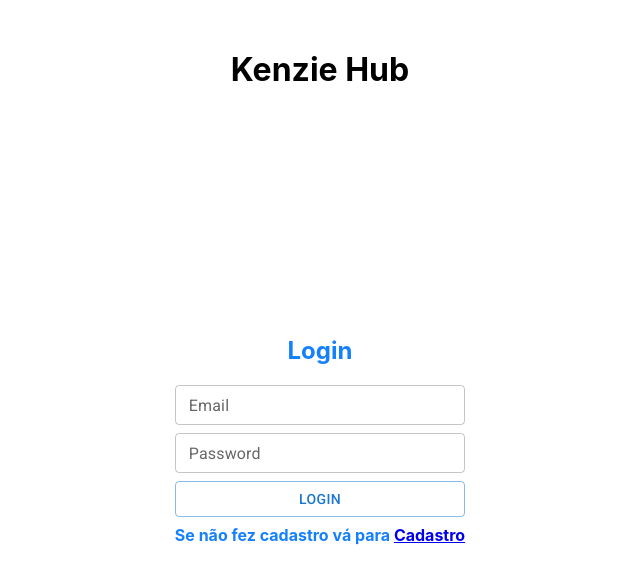
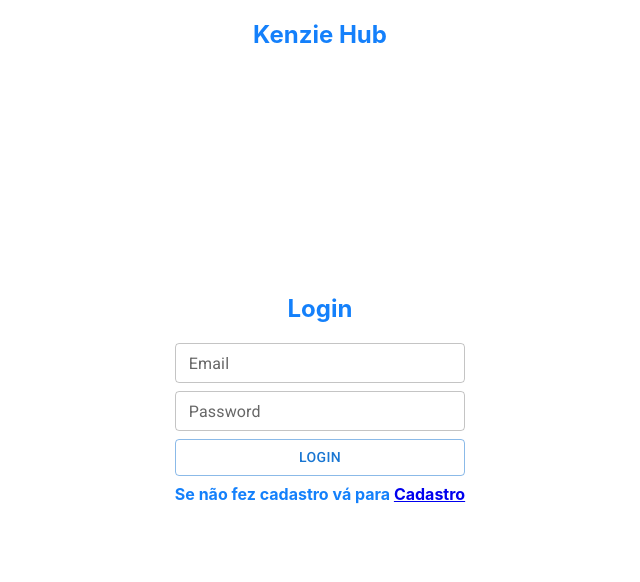
Before and after one commit to Kenzie-Academy-Brasil-Developers/react-entrega-s2-kenzie-hub-rafaelgsousa, a React (Create React App) app in the folder kenziehub/: page /login in a window 1280 px wide. Shown: the top 582 px of the page, without its empty margins (320-960 px from the left). Built offline with nearby package versions, Linux system fonts and the light colour scheme.

Commit message:
:feat: Criaçao de condiçao para acesso ao dashboard

```diff
--- a/kenziehub/src/App.css
+++ b/kenziehub/src/App.css
@@ -8,7 +8,7 @@
   background-color: white;
 }
 
-h1 {
+h2 {
   text-align: center;
-  margin-top: 50px;
+  margin-top: 20px;
 }
--- a/kenziehub/src/App.js
+++ b/kenziehub/src/App.js
@@ -4,7 +4,7 @@ import Rootes from './Rootes';
 function App() {
   return (
     <>
-      <h1>Kenzie Hub</h1>
+      <h2>Kenzie Hub</h2>
         <div className="App">
           <Rootes/>
         </div>
--- a/kenziehub/src/Pages/Login/index.jsx
+++ b/kenziehub/src/Pages/Login/index.jsx
@@ -1,16 +1,60 @@
 import {Stack, TextField, Button} from "@material-ui/core"
-import {Link} from "react-router-dom"
+import {Link,useHistory} from "react-router-dom"
 import "./style.css"
+import {useForm} from "react-hook-form"
+import {yupResolver} from "@hookform/resolvers/yup"
+import * as yup from "yup"
+import api from "../../service"
+import { toast } from "react-toastify"
 
-function Login(){
+function Login({setAuthorized}){
+
+    const history = useHistory()
+
+    const schema = yup.object().shape({
+        email:yup.string().required("Campo obrigatório!").email(),
+        password:yup.string().required("Campo obrigatório!").min(6,"Deve ter no mínimo 8 caracteres")
+        .matches(/^((?=.*[!@#$%^&*()\-_=+{};:,<.>]){1})(?=.*\d)((?=.*[a-z]){1})((?=.*[A-Z]){1}).*$/,
+        "Senha deve ter letra maíuscula, mínuscula, numero e caracter")
+    })
+
+    const {register,handleSubmit,formState:{errors}}= useForm({resolver:yupResolver(schema)})
+
+    const onLogin = (data)=>{
+        console.log(data)
+        api.post("/sessions",data)
+        .then((resp)=>{
+            const {token, user} = resp.data;
+
+            localStorage.setItem("KenzieToken", JSON.stringify(token));
+            localStorage.setItem("KenzieUser", JSON.stringify(user));
+            setAuthorized(true)
+            toast.success("Logando!")
+            return history.push("/dashboard")
+        })
+        .catch((err)=>toast.errors("Email ou senha incorreto(s)!"))
+
+    }
+
     return (
         <>
             <h2>Login</h2>
-            <form>
+            <form onSubmit={handleSubmit(onLogin)}>
                 <Stack spacing={1}>
-                    <TextField id="outlined-basic" label="Email" variant="outlined" size="small"/>
-                    <TextField id="outlined-basic" label="Password" variant="outlined" size="small"/>
-                    <Button variant="outlined">Login</Button>
+                    <TextField id="outlined-basic"
+                    label="Email" variant="outlined"
+                    size="small" {...register("email")}
+                    error={!!errors.email}
+                    helperText={errors.email?.message}/>
+
+                    <TextField id="outlined-basic"
+                    label="Password" variant="outlined"
+                    size="small"
+                    error={!!errors.password} type="password"
+                    helperText={errors.password?.message}/>
+
+                    <Button variant="outlined"
+                    type="submit">Login</Button>
                     <p>Se não fez cadastro vá para <Link to="/">Cadastro</Link></p>
                 </Stack>
             </form>
--- a/kenziehub/src/Pages/Signup/index.jsx
+++ b/kenziehub/src/Pages/Signup/index.jsx
@@ -16,10 +16,11 @@ function Signup(){
         email:yup.string().required("Campo obrigatório!").email(),
         bio:yup.string().required("Campo obrigatório!"),
         contact:yup.string().required("Campo obrigatório!"),
-        password:yup.string().min(6,"Deve ter no mínimo 8 caracteres").required("Campo obrigatório!")
+        course_module:yup.string().required("Campo obrigatório!"),
+        password:yup.string().required("Campo obrigatório!").min(6,"Deve ter no mínimo 8 caracteres")
         .matches(/^((?=.*[!@#$%^&*()\-_=+{};:,<.>]){1})(?=.*\d)((?=.*[a-z]){1})((?=.*[A-Z]){1}).*$/,
         "Senha deve ter letra maíuscula, mínuscula, numero e caracter"),
-        passwordConfirm:yup.string().required("Item obrigatório").oneOf([yup.ref("password")],"senha incorreta")
+        passwordConfirm:yup.string().required("Compor obrigatório").oneOf([yup.ref("password")],"senha incorreta")
     })
 
 
--- a/kenziehub/src/Rootes/index.jsx
+++ b/kenziehub/src/Rootes/index.jsx
@@ -1,3 +1,4 @@
+import { useState } from "react"
 import {Switch, Route} from "react-router-dom"
 import Dashboard from "../Pages/Dashboard"
 import Login from "../Pages/Login"
@@ -5,6 +6,22 @@ import Signup from "../Pages/Signup"
 
 function Rootes(){
 
+    const [authorized,setAuthorized] = useState(false)
+
+
+
+    if (authorized===true){
+        return (
+            <>
+            <Switch>
+                <Route path="/dashboard">
+                    <Dashboard/>
+                </Route>
+            </Switch>
+            </>
+
+        )
+    }
     return (
         <>
         <Switch>
@@ -12,11 +29,9 @@ function Rootes(){
                 <Signup/>
             </Route>
             <Route path="/login">
-                <Login/>
+                <Login setAuthorized={setAuthorized}/>
             </Route>
-            <Route path="/dashboard">
-                <Dashboard/>
-            </Route>
+
         </Switch>
         </>)
 }
```
